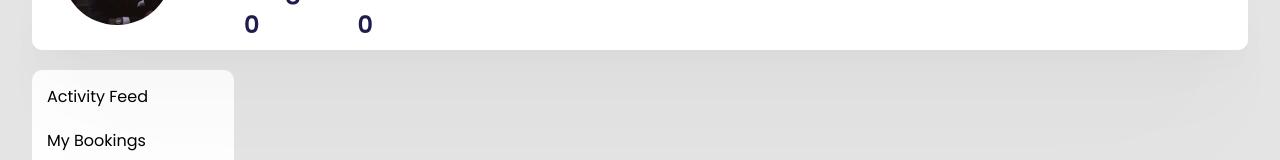
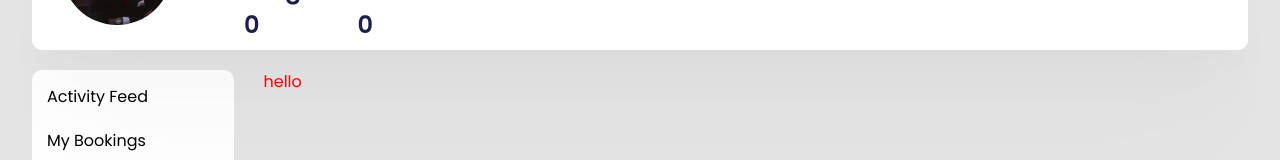
Before and after one commit to thehashdump/travel-pakistan-web, a React (Create React App) app: page /account in a window 1280 px wide. Both pictures are taken after a click on the item "Private Tour Requests". Shown: the part 480-640 px from the top of the page. Built offline with nearby package versions, Linux system fonts and the light colour scheme.

Commit message:
create scaffolding for private-tour-responses

```diff
--- a/src/components/myAccount/myAccount.jsx
+++ b/src/components/myAccount/myAccount.jsx
@@ -2,6 +2,7 @@ import { useState } from 'react';
 import Styles from './myAccount.module.scss';
 import { Navbar } from '../navbar';
 import { Footer } from '../footer';
+import { PrivateResponse } from './privateResponse';
 
 function MyAccount() {
 	const [activeTab, setActiveTab] = useState('Activity Feed');
@@ -95,6 +96,7 @@ function MyAccount() {
 
 						{activeTab === 'Private Tour Requests' && (
 							<div className={Styles.requests}>
+								<PrivateResponse/>
 
 							</div>
 						)}
--- a/src/components/myAccount/myAccount.module.scss
+++ b/src/components/myAccount/myAccount.module.scss
@@ -255,7 +255,6 @@
 
         .activity,
         .bookings,
-        .requests,
         .history {
           width: 100%;
           height: 100%;
--- /dev/null
+++ b/src/components/myAccount/privateResponse/index.jsx
@@ -0,0 +1 @@
+export { PrivateResponse } from './privateResponse';
--- /dev/null
+++ b/src/components/myAccount/privateResponse/privateResponse.jsx
@@ -0,0 +1,11 @@
+/* eslint-disable import/no-extraneous-dependencies */
+import Styles from './privateResponse.module.scss';
+
+function PrivateResponse() {
+	return (
+
+		<div className={Styles.hello}>hello</div>
+	);
+}
+
+export { PrivateResponse };
--- /dev/null
+++ b/src/components/myAccount/privateResponse/privateResponse.module.scss
@@ -0,0 +1,5 @@
+@import '../../../utils/sass/variables.scss';
+
+.hello{
+    color: red;
+}
```
Also changed, not shown: 1 other file (tests, documents, lock files or other folders).
